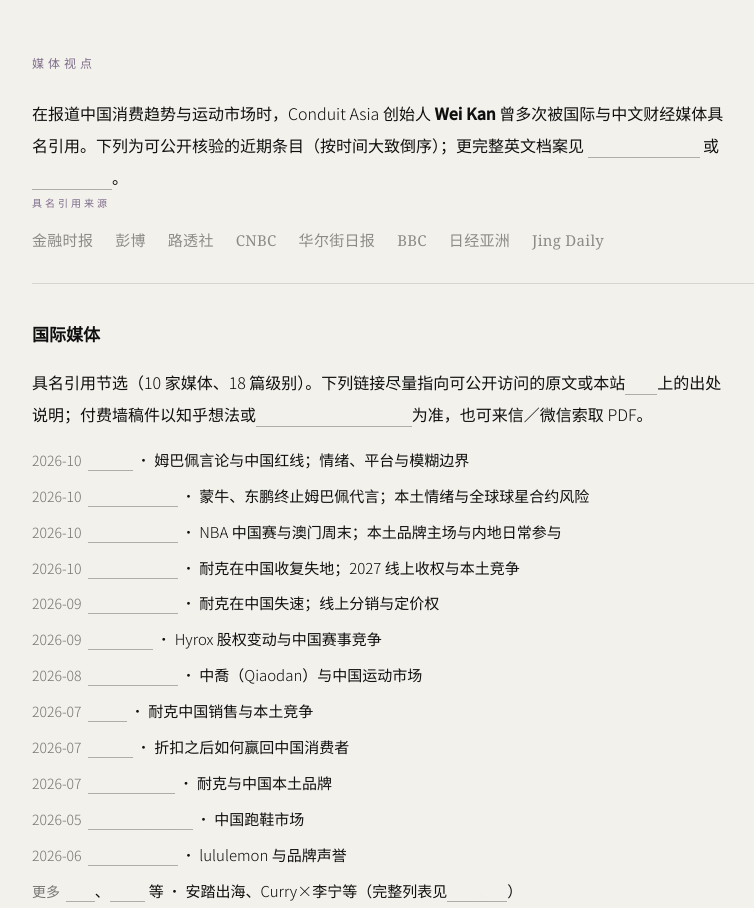
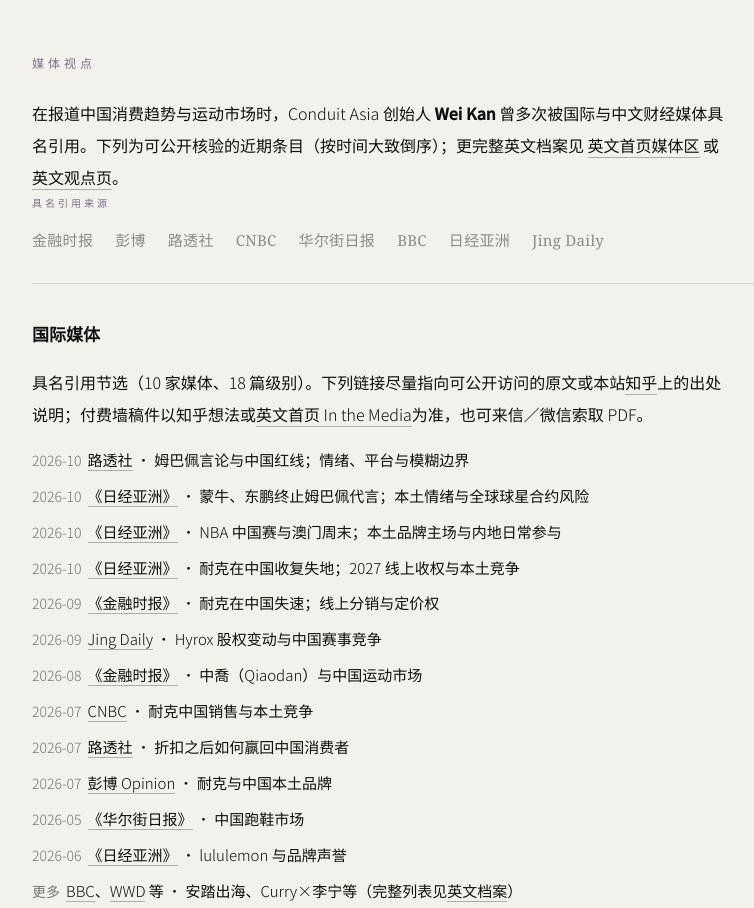
Before and after one commit to weikan0913/conduitasia, a plain HTML site: page cn-insights.html in a window 1280 px wide. Shown: the part 2120-3028 px from the top of the page, without its empty margins (226-980 px from the left). Drawn offline with Linux system fonts and the light colour scheme.

Commit message:
Fix media-band links: dark text on light band (override cn-page global).
Co-authored-by: Cursor <cursoragent@cursor.com>

```diff
--- a/cn-shared.css
+++ b/cn-shared.css
@@ -30,7 +30,6 @@ body.cn-page a:link, body.cn-page a:visited { color: var(--text-light); }
     color: var(--dusty-violet);
     border-bottom-color: var(--dusty-violet);
 }
-.media-band a:link, .media-band a:visited { color: var(--text-dark); }
 .logo-mark svg { height: 32px; width: auto; }
 .preview-banner {
     position: fixed; top: 0; left: 0; right: 0; z-index: 200;
@@ -134,8 +133,22 @@ section { max-width: 860px; margin: 0 auto; padding: 48px 48px 0; }
 .cta-card a:hover { color: var(--dusty-violet); }
 .media-band { background: var(--warm-white); margin-top: 56px; }
 .media-band-inner { max-width: 860px; margin: 0 auto; padding: 52px 48px; }
-.media-band p { font-size: 16px; line-height: 2; color: var(--text-dark); max-width: 700px; }
-.media-band a { color: var(--text-dark); text-decoration: none; border-bottom: 1px solid rgba(15,15,15,0.3); }
+.media-band p,
+.media-band li,
+.media-band .media-intro,
+.media-band .media-intl-note,
+.media-band .media-more { font-size: 16px; line-height: 2; color: var(--text-dark); max-width: 700px; }
+.media-band .section-label { color: var(--dusty-violet); }
+body.cn-page .media-band a:link,
+body.cn-page .media-band a:visited {
+    color: var(--text-dark);
+    text-decoration: none;
+    border-bottom: 1px solid rgba(15, 15, 15, 0.3);
+}
+body.cn-page .media-band a:hover {
+    color: var(--dusty-violet);
+    border-bottom-color: var(--dusty-violet);
+}
 .media-subhead { font-family: 'Noto Serif SC', serif; font-size: 17px; color: var(--text-dark); margin: 28px 0 14px; }
 .media-archive { list-style: none; margin: 0 0 8px; padding: 0; max-width: 720px; }
 .media-archive li { font-size: 15px; line-height: 1.85; color: var(--text-dark); margin-bottom: 12px; }
```
